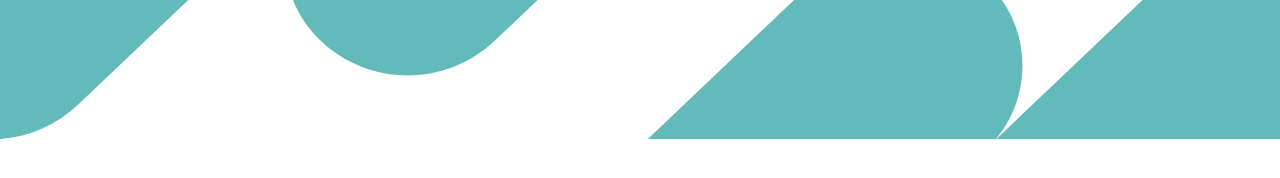
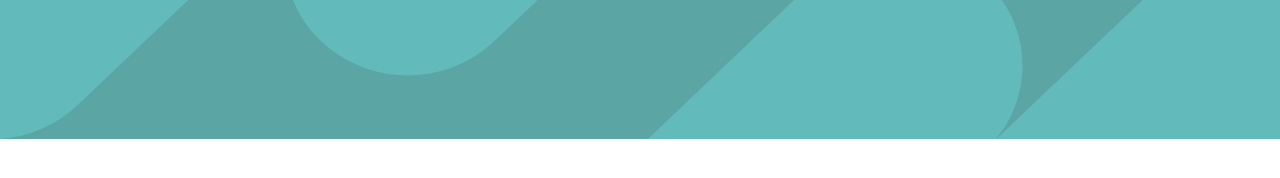
Before and after one commit to Grace-00/job-listings-fem, a website: page index.html in a window 1280 px wide. Drawn offline with Linux system fonts and the light colour scheme.

Commit message:
feat: add fill for bg

```diff
--- a/index.html
+++ b/index.html
@@ -18,7 +18,7 @@
   <header>
     <picture>
       <source media="(max-width: 375px)" srcset="./images/bg-header-mobile.svg" />
-      <img src="./images/bg-header-desktop.svg" alt="Job Listings Header" />
+      <img src="./images/bg-header-desktop.svg" alt="Job Listings Header" class="fill-bg" />
     </picture>
 
   </header>
--- a/styles.css
+++ b/styles.css
@@ -8,3 +8,7 @@
 img {
   width: 100%;
 }
+
+.fill-bg {
+ background-color: #5CA5A5;
+}
```
